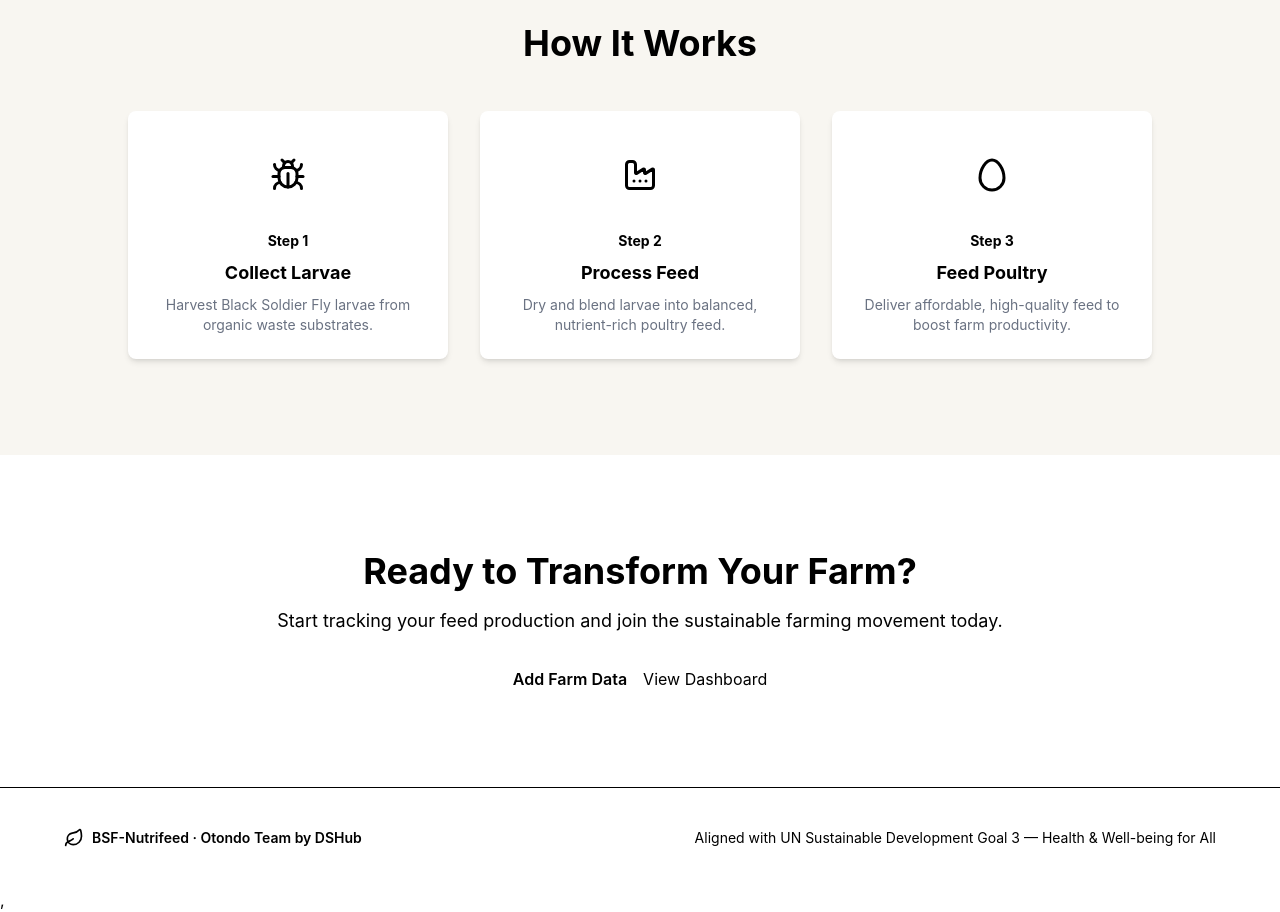
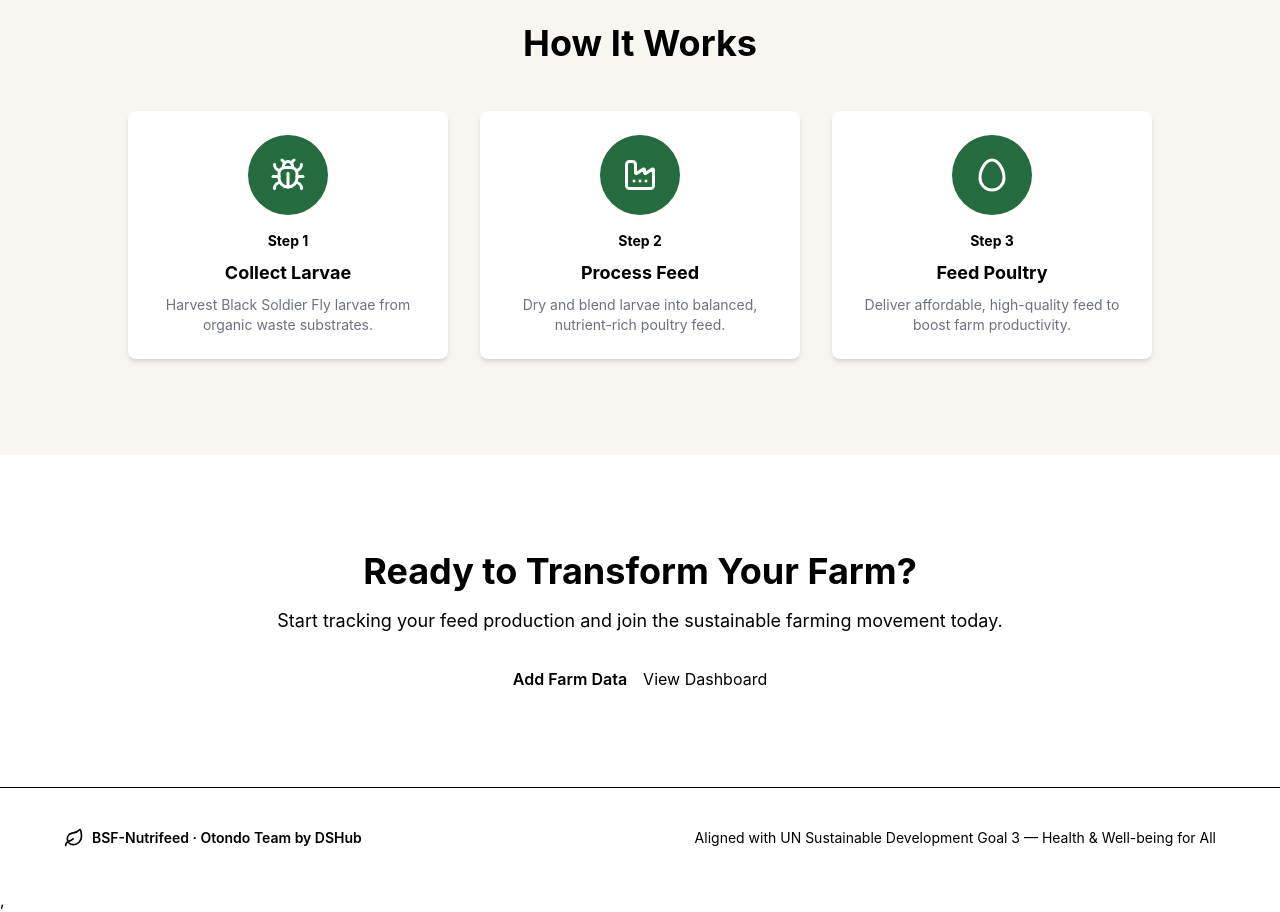
Before and after one commit to Destiny27052005/bsf_nutrifeed, a React (Vite) app: page / in a window 1280 px wide. Shown: the part 1720-2632 px from the top of the page. Built offline with nearby package versions, Linux system fonts and the light colour scheme.

Commit message:
style: enhance Work component icon container with background color and text styling

```diff
--- a/src/components/Work.jsx
+++ b/src/components/Work.jsx
@@ -15,7 +15,7 @@ function Work() {
                 <div className="grid gap-8 sm:grid-cols-3">
                     {steps.map((s, i) => (
                         <div key={s.title} className="relative text-center bg-white rounded-lg p-6 shadow-md">
-                            <div className="mx-auto mb-4 flex h-20 w-20 items-center justify-center rounded-full">
+                            <div className="mx-auto mb-4 flex h-20 w-20 items-center justify-center rounded-full bg-[#246b3e] text-white">
                                 <s.icon className="h-9 w-9" />
                             </div>
                             <span className="mb-2 block text-sm font-bold">Step {i + 1}</span>
```
